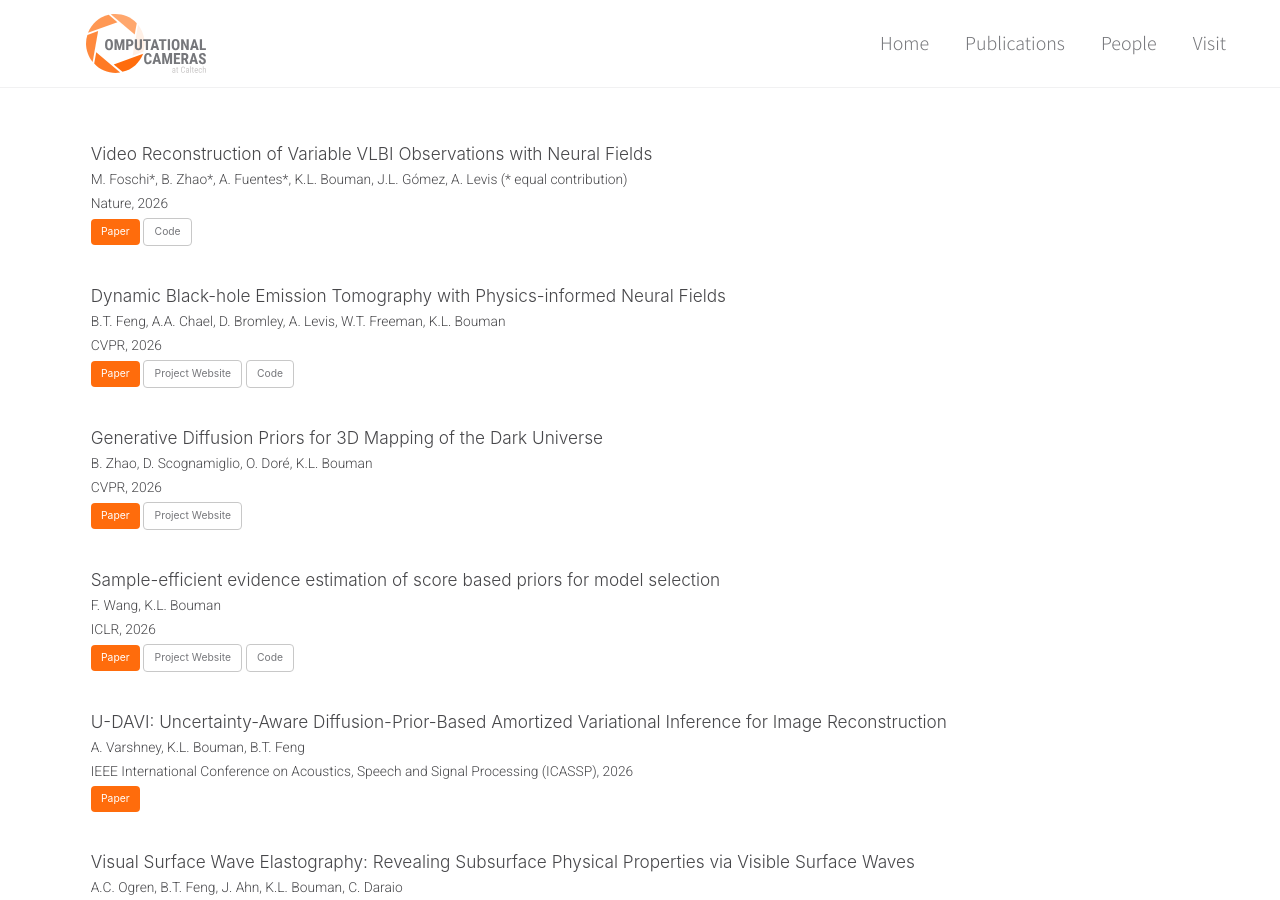
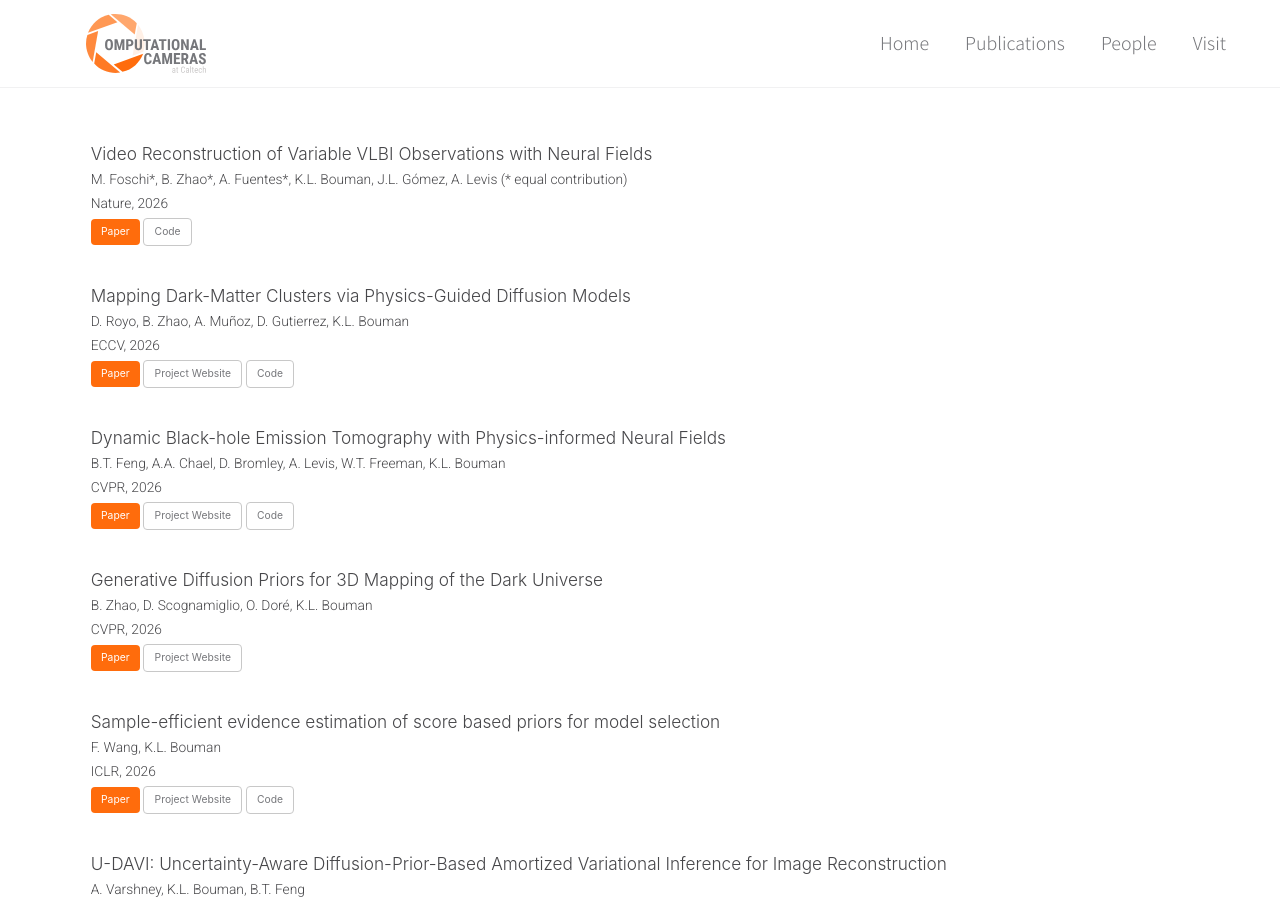
Before and after one commit to boumangroup/boumangroup.github.io, a Jekyll site: the page built from _pages/publications.html, in a window 1280 px wide and 900 px high. Built offline with Jekyll 4.4.1, drawn with Linux system fonts in a browser that asks for light colours; a script that is not in the unit is left out.

Commit message:
add dark matter eccv

```diff
--- a/_data/publications.yml
+++ b/_data/publications.yml
@@ -104,6 +104,13 @@ papers:
     links:
       - "[Paper](https://www.nature.com/articles/s41586-026-10988-5){: .btn .btn--orange}"
       - "[Code](https://github.com/mariannafoschi/kine){: .btn .btn--inverse}"
+  - title: "Mapping Dark-Matter Clusters via Physics-Guided Diffusion Models"
+    authors: "D. Royo, B. Zhao, A. Muñoz, D. Gutierrez, K.L. Bouman"
+    venue: "ECCV, 2026"
+    links:
+      - "[Paper](https://arxiv.org/abs/2603.14503){: .btn .btn--orange}"
+      - "[Project Website](https://graphics.unizar.es/projects/DarkMatterMapping/){: .btn .btn--inverse}"
+      - "[Code](https://github.com/diegoroyo/inversebench-gravlensing){: .btn .btn--inverse}"
   - title: "Dynamic Black-hole Emission Tomography with Physics-informed Neural Fields"
     authors: "B.T. Feng, A.A. Chael, D. Bromley, A. Levis, W.T. Freeman, K.L. Bouman"
     venue: "CVPR, 2026"
```
